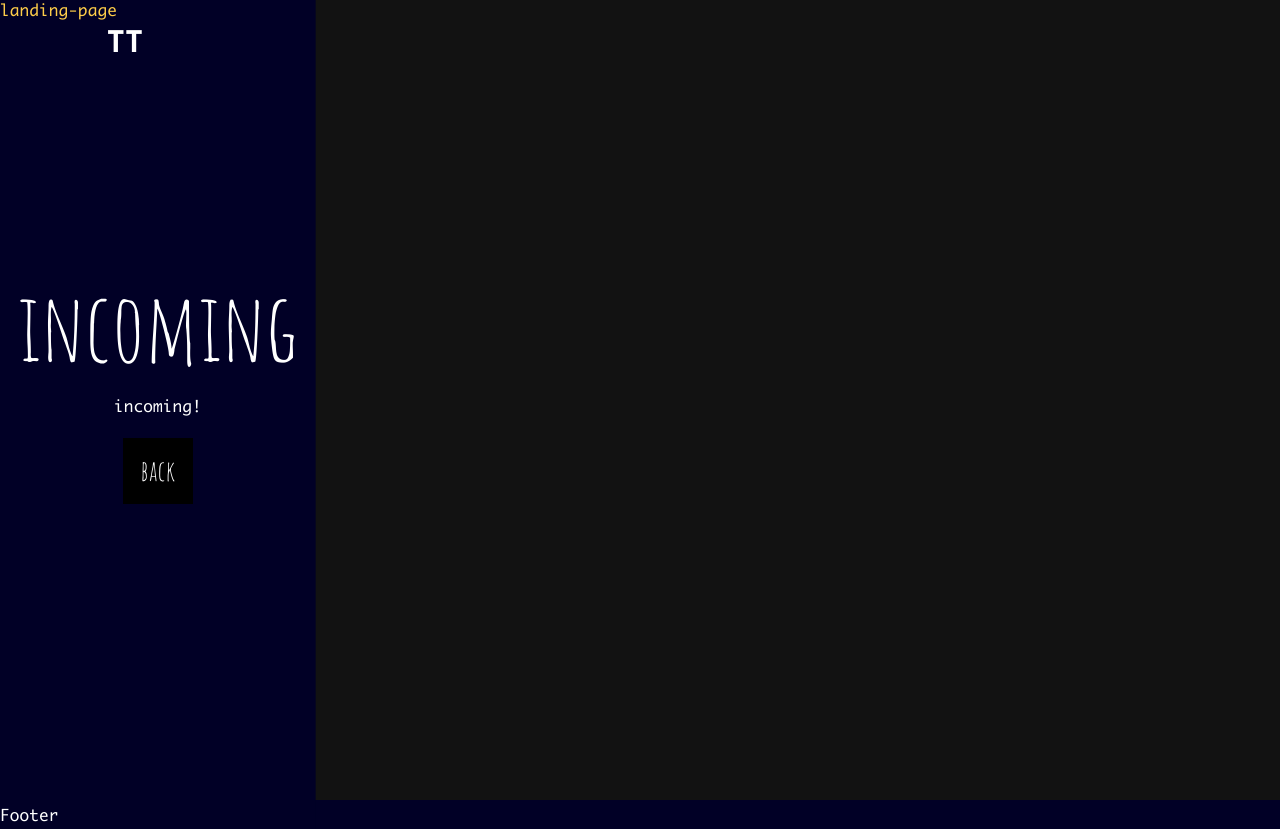
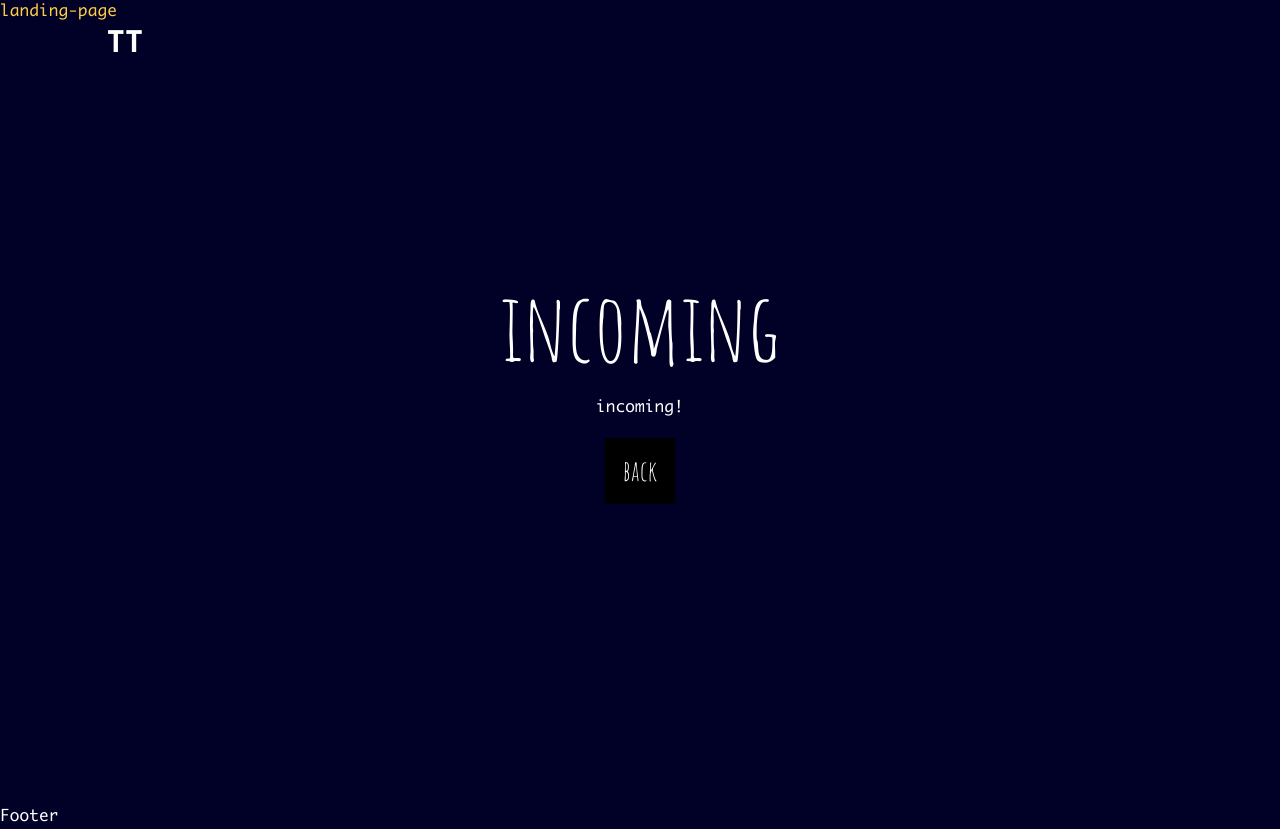
Before and after one commit to DEV-NHATHN/frontend-tranthao-art, a Next.js app: page /portfolio in a window 1280 px wide. Built offline with nearby package versions, Linux system fonts and the light colour scheme; a web font is replaced by a local one.

Commit message:
fix: ui bug

```diff
--- a/src/pages/index.tsx
+++ b/src/pages/index.tsx
@@ -258,7 +258,9 @@
               <a className="explore-btn">Visit My Portfolio!</a>
             </Link>
           </div>
-          <Button text="Visit My Portfolio!" />
+          <div className="flex justify-center items-center">
+            <Button text="Click Me" />
+          </div>
         </div>
       </div>
     </>
--- a/src/styles/globals.css
+++ b/src/styles/globals.css
@@ -261,7 +261,7 @@
 }
 
 .explore-page-hero {
-  width: 100%;
+  width: 100vw;
   height: 100vh;
   position: relative;
 
```
